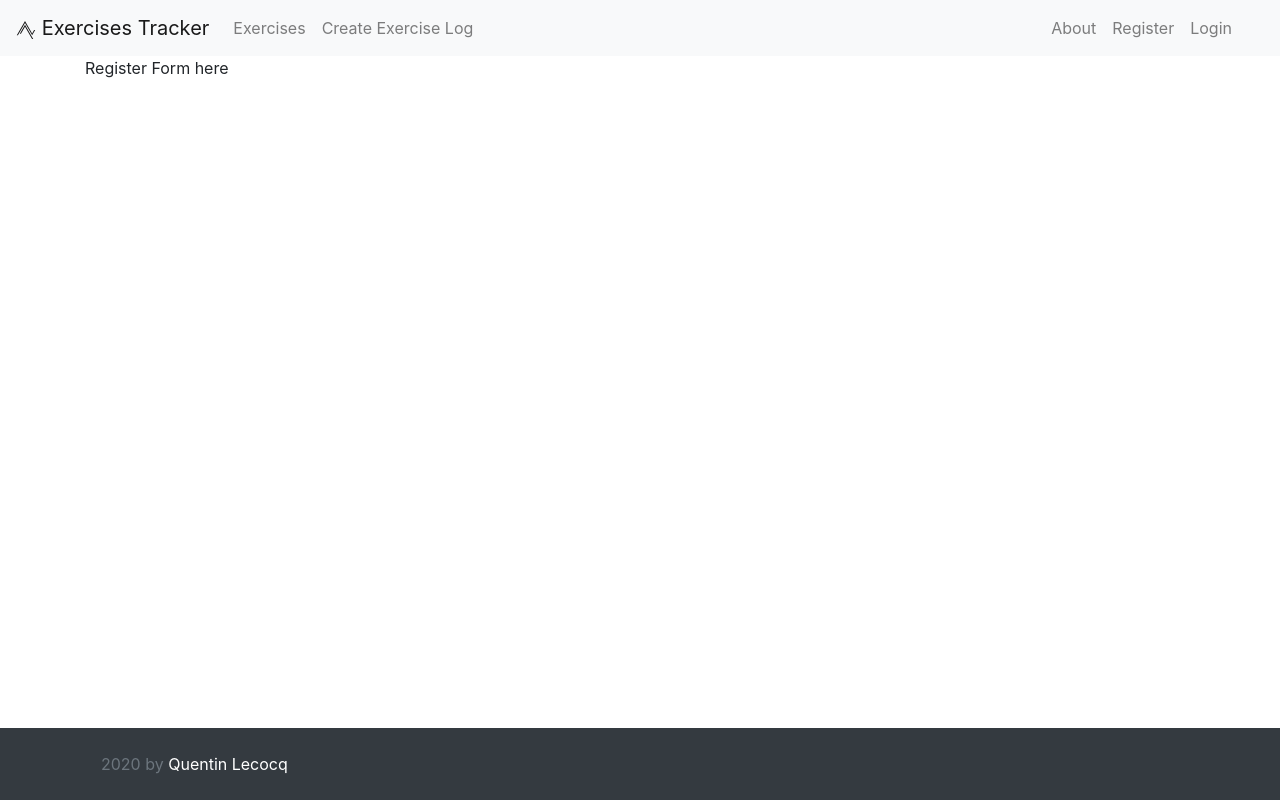
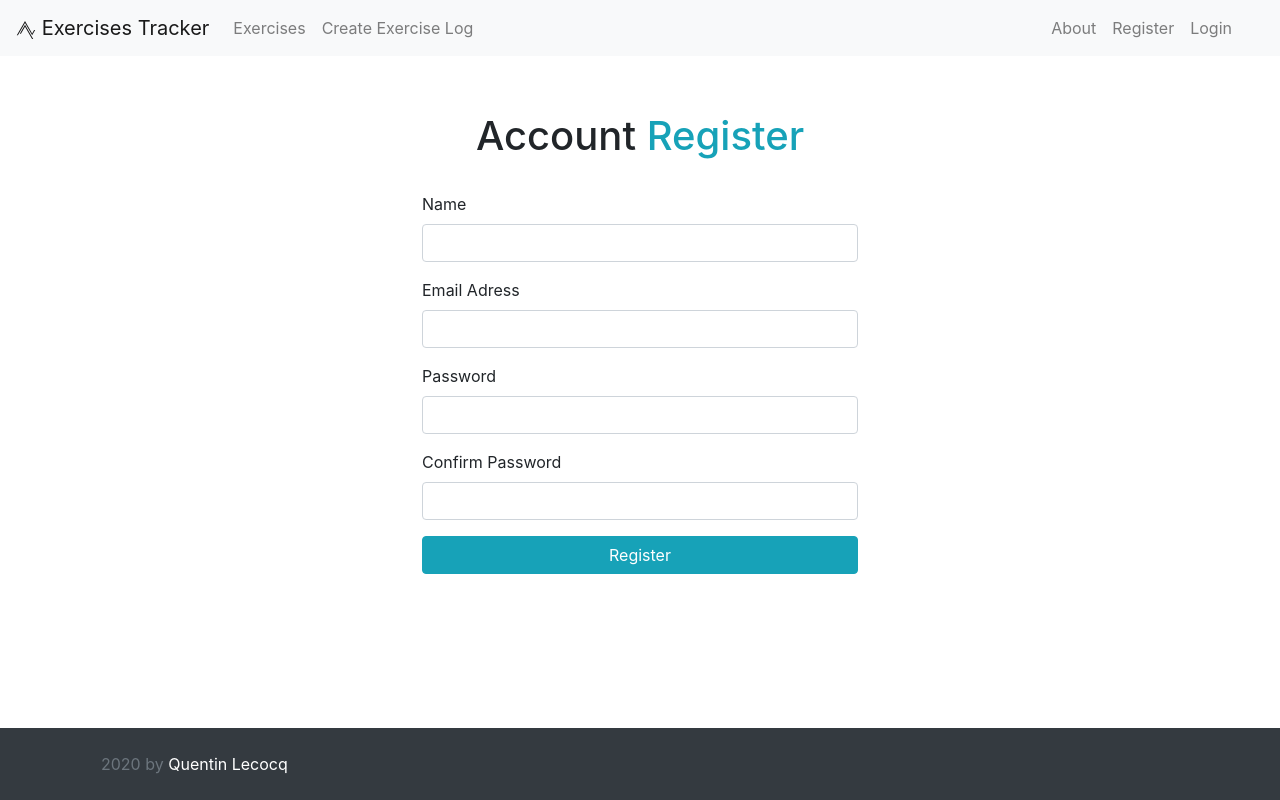
Before and after one commit to Quentin0292/ExerciseTrackerApp, a React (Create React App) app in the folder client/: page /register in a window 1280 px wide. Built offline with nearby package versions, Linux system fonts and the light colour scheme; the HTML template or start-up script is replaced by a standard one.

Commit message:
added register function to my AuthState and post request

```diff
--- a/client/src/App.css
+++ b/client/src/App.css
@@ -36,3 +36,10 @@
     transform: rotate(360deg);
   }
 }
+
+.form-container {
+  max-width: 500px;
+  margin: 2rem auto;
+  overflow: hidden;
+  padding: 0 2rem;
+}
--- a/client/src/components/auth/Register.js
+++ b/client/src/components/auth/Register.js
@@ -1,7 +1,94 @@
-import React from 'react';
+import React, { useState, useContext } from 'react';
+import AuthContext from '../../context/auth/authContext';
 
 const Register = () => {
-  return <div>Register Form here</div>;
+  const authContext = useContext(AuthContext);
+
+  const { register } = authContext;
+  // déclare une nouvelle variable d'état que je vais appeler user
+  const [user, setUser] = useState({
+    name: '',
+    email: '',
+    password: '',
+    password2: ''
+  });
+
+  const { name, email, password, password2 } = user;
+
+  // remplace ici les valeurs du state user avec les valeurs entrées dans le formulaire
+  const onChange = e => setUser({ ...user, [e.target.name]: e.target.value });
+
+  const onSubmit = e => {
+    e.preventDefault();
+    if (name === '' || email === '' || password === '') {
+      console.log('Please enter all fields');
+    } else if (password !== password2) {
+      console.log('Password do not match');
+    } else {
+      register({
+        name,
+        email,
+        password
+      });
+    }
+  };
+
+  return (
+    <div className='form-container'>
+      <h1 className='text-center p-4'>
+        Account <span className='text-info'>Register</span>
+      </h1>
+      <form onSubmit={onSubmit}>
+        <div className='form-group'>
+          <label htmlFor='name'>Name</label>
+          <input
+            type='text'
+            value={name}
+            className='form-control'
+            name='name'
+            onChange={onChange}
+          />
+        </div>
+        <div className='form-group'>
+          <label htmlFor='email'>Email Adress</label>
+          <input
+            type='text'
+            value={email}
+            className='form-control'
+            name='email'
+            onChange={onChange}
+          />
+        </div>
+        <div className='form-group'>
+          <label htmlFor='password'>Password</label>
+          <input
+            type='password'
+            value={password}
+            className='form-control'
+            minLength='6'
+            name='password'
+            onChange={onChange}
+          />
+        </div>
+        <div className='form-group'>
+          <label htmlFor='password2'>Confirm Password</label>
+          <input
+            type='password'
+            value={password2}
+            className='form-control'
+            minLength='6'
+            name='password2'
+            onChange={onChange}
+          />
+        </div>
+        <input
+          type='submit'
+          value='Register'
+          className='btn btn-info btn-block'
+        />
+      </form>
+    </div>
+  );
 };
 
 export default Register;
--- a/client/src/components/exercises/ExerciseForm.js
+++ b/client/src/components/exercises/ExerciseForm.js
@@ -1,4 +1,4 @@
-import React, { Fragment, useState, useEffect, useContext } from 'react';
+import React, { useState, useEffect, useContext } from 'react';
 import DatePicker from 'react-datepicker';
 import ExerciseContext from '../../context/exercise/exerciseContext';
 import { withRouter } from 'react-router-dom';
@@ -57,11 +57,25 @@ const CreateExercise = props => {
     clearCurrent();
   };
 
+  const titleEdit = () => {
+    return (
+      <h1 className='text-center p-4'>
+        Edit <span className='text-info'>Exercise</span>
+      </h1>
+    );
+  };
+
+  const titleCreate = () => {
+    return (
+      <h1 className='text-center p-4'>
+        Create New <span className='text-info'>Exercise</span> Log
+      </h1>
+    );
+  };
+
   return (
-    <Fragment>
-      <h3 className='text-center p-4'>
-        {current ? 'Edit Exercise Log' : 'Create New Exercise Log'}
-      </h3>
+    <div className='form-container'>
+      {current ? titleEdit() : titleCreate()}
       <form onSubmit={onSubmit}>
         <div className='form-group'>
           <label htmlFor='description'>Description: </label>
@@ -108,7 +122,7 @@ const CreateExercise = props => {
           </div>
         )}
       </form>
-    </Fragment>
+    </div>
   );
 };
 
--- a/client/src/context/auth/AuthState.js
+++ b/client/src/context/auth/AuthState.js
@@ -30,8 +30,33 @@ const AuthState = props => {
   };
 
   // register user
-  const registerUser = () => {
-    console.log('register user');
+  const register = async formData => {
+    // config headers pour la requete axios
+    const config = {
+      headers: {
+        'Content-Type': 'application/json'
+      }
+    };
+    try {
+      const res = await axios.post(
+        'http://localhost:5000/api/users',
+        formData,
+        config
+      );
+      // si tout est ok retourne un token
+      console.log(res.data);
+      dispatch({
+        type: REGISTER_SUCCESS,
+        payload: res.data
+      });
+    } catch (err) {
+      console.log(err.response.data.msg);
+      dispatch({
+        type: REGISTER_FAIL,
+        // l'objet msg vient direct de mon backend, à l'instruction if(!user)
+        payload: err.response.data.msg
+      });
+    }
   };
 
   // login user
@@ -57,7 +82,7 @@ const AuthState = props => {
         user: state.user,
         error: state.user,
         loadUser,
-        registerUser,
+        register,
         loginUser,
         logout,
         clearErrors
```
Also changed, not shown: 1 other file (tests, documents, lock files or other folders).
